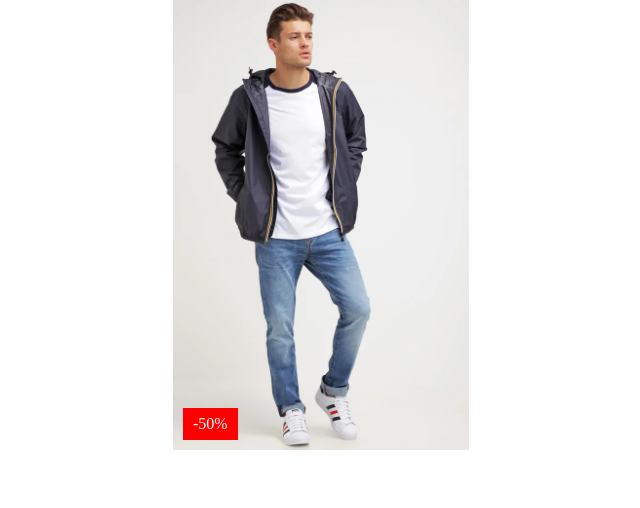
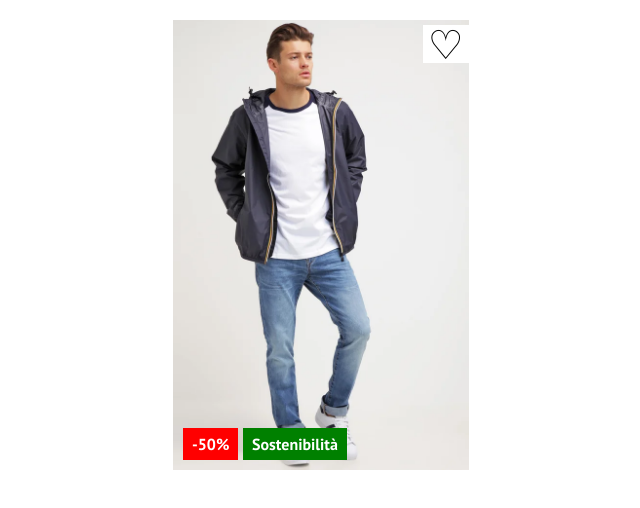
Before and after one commit to emmepi92/htmlcss-shop, a plain HTML site: page index.html in a window 1280 px wide. Shown: the whole page, without its empty margins (19-659 px from the left). Drawn offline with Linux system fonts and the light colour scheme.

Commit message:
primo slot completato

```diff
--- a/css/style.css
+++ b/css/style.css
@@ -2,11 +2,12 @@
     box-sizing: border-box;
     margin: 0;
     padding: 0;
+    font-family: 'PT Sans', sans-serif;
 }
 
 main {
     width: 70%;
-    margin: 0 auto;
+    margin: 20px auto;
 }
 
 .base {
@@ -22,11 +23,34 @@ main {
     position: relative;
 }
 
-.discount {
+.label {
+    padding: 6px 9px;
+    font-weight: 600;
+    color: white;
+}
+
+.red {
+    background-color: red;
     position: absolute;
-    color: white;
-    background-color: red;
-    padding: 7px 10px;
-    left:10px;
-    bottom:10px;
+    left: 10px;
+    bottom: 10px;
 }
+
+.green {
+    background-color: green;
+    position: absolute;
+    left: 70px;
+    bottom: 10px;
+}
+
+.favorite {
+    position: absolute;
+    background-color: white;
+    color: black;
+    font-size: 2.5em;
+    right: 0;
+    top: 5px;
+    line-height: 28px;
+    padding: 5px;
+
+}
--- a/index.html
+++ b/index.html
@@ -6,13 +6,18 @@
     <meta name="viewport" content="width=device-width, initial-scale=1.0">
     <title>Zalando Fake</title>
     <link rel="stylesheet" href="./css/style.css">
+    <link rel="preconnect" href="https://fonts.gstatic.com">
+    <link href="https://fonts.googleapis.com/css2?family=PT+Sans:wght@400;700&display=swap" rel="stylesheet">
 </head>
 <body>
     <main>
         <div class="base">
             <div class="product">
-                <span class="discount"> -50%</span>
+                <span class="label red"> -50%</span>
+                <span class="label green" > Sostenibilità</span>
+                <span class="favorite" >&#9825;</span>
             </div>
+
 
 
         </div>
```
